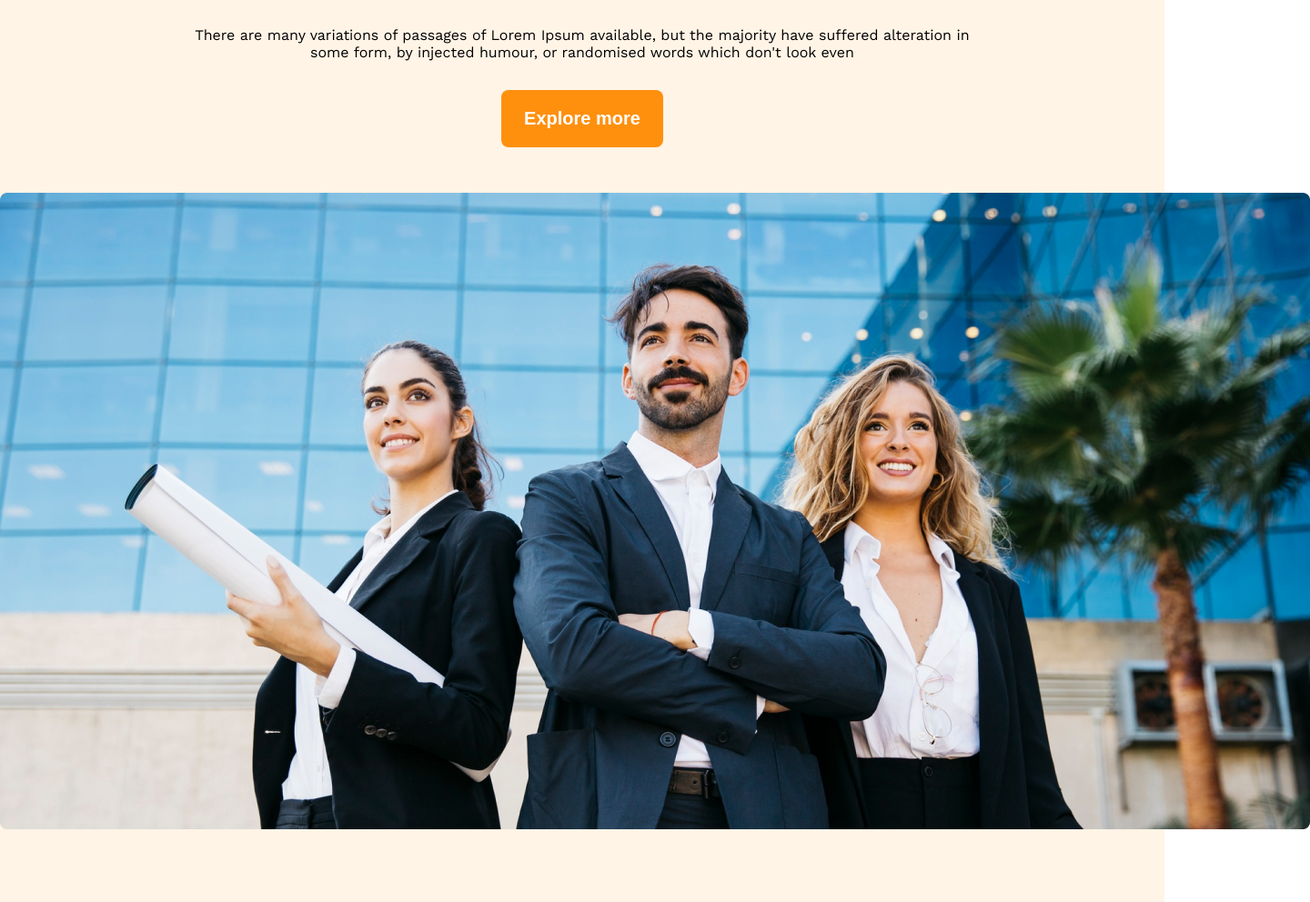
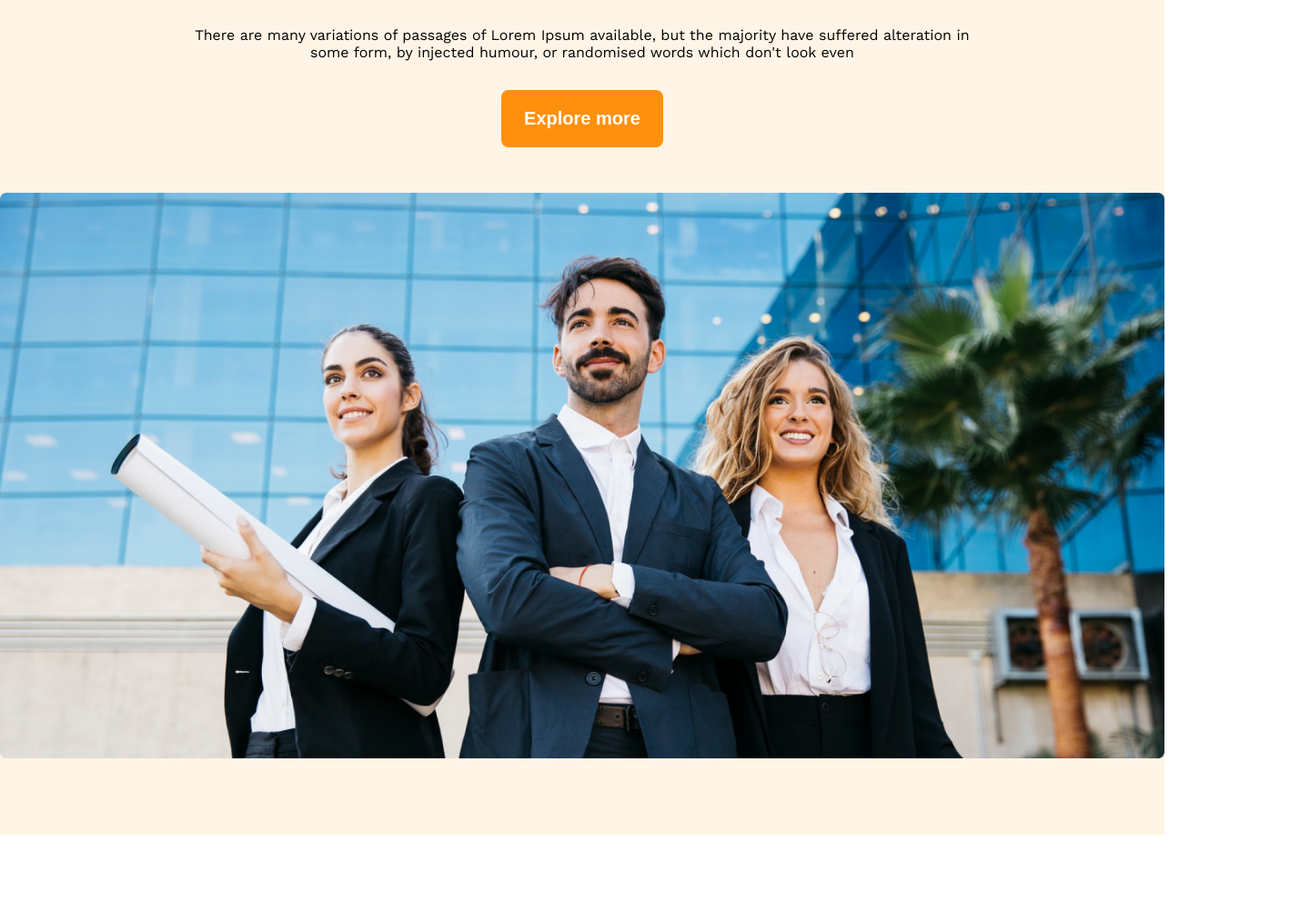
Before and after one commit to abdullah107189/g3-architect-project, a plain HTML site: page index.html in a window 1280 px wide. Shown: the part 308-1300 px from the top of the page at 91% size, 1440 px wide, since content can reach past the window. Drawn offline with nearby package versions, Linux system fonts and the light colour scheme.

Commit message:
again some problem fixed

```diff
--- a/styles/style.css
+++ b/styles/style.css
@@ -80,7 +80,11 @@ nav>ul>li {
 }
 
 .headerImage {
+    width: 100%;
     margin: 50px 0px;
+}
+.headerImage>img{
+    width: 100%;
 }
 
 /* team member section start here */
```
Also changed, not shown: index.html (+2 -1 lines).
